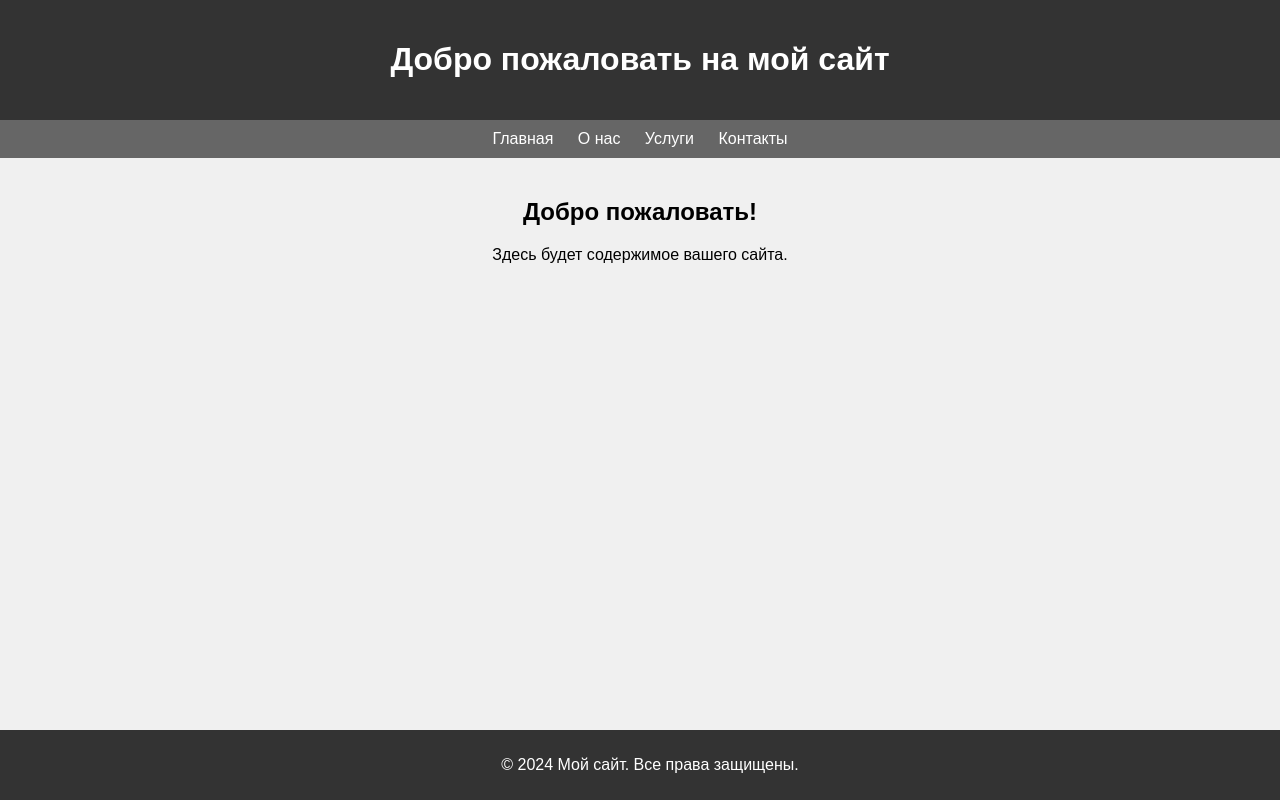
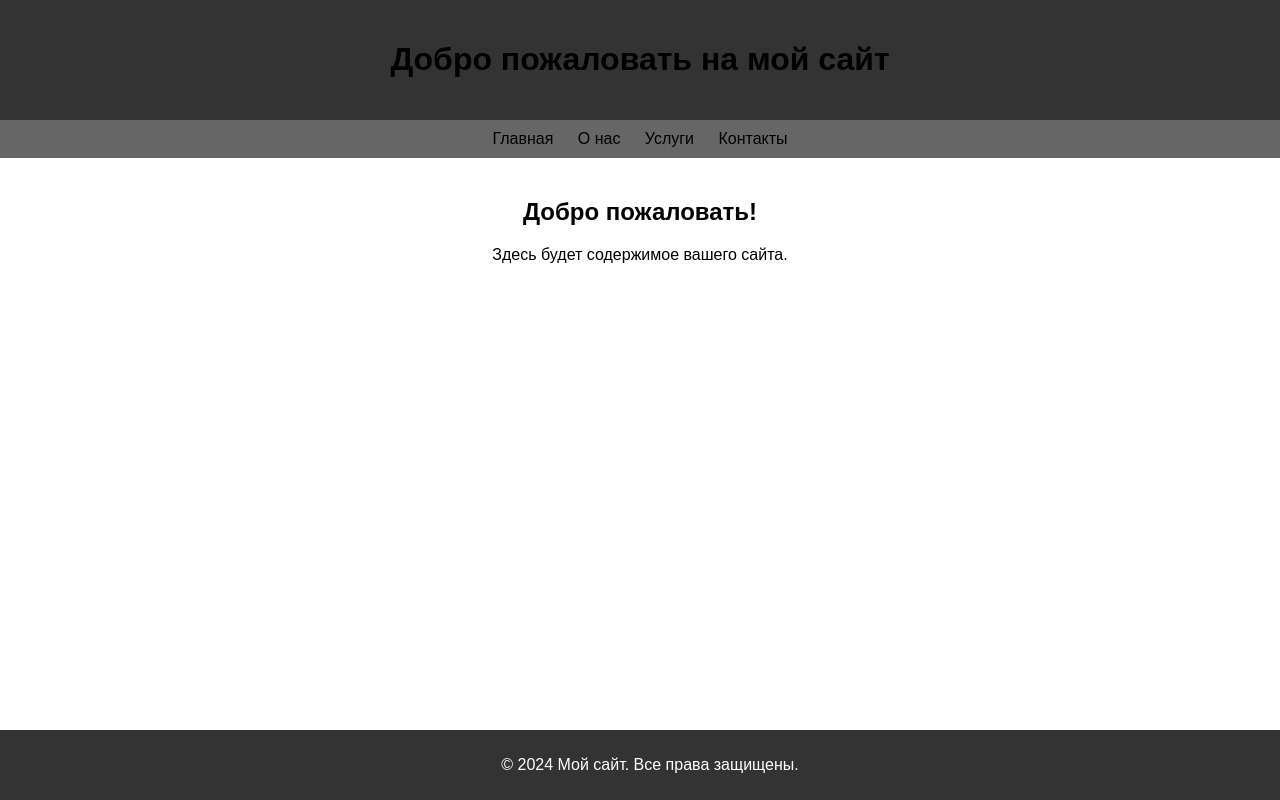
Before and after one commit to trippleXpro/xXx.github.io, a plain HTML site: page index.html in a window 1280 px wide. Drawn offline with Linux system fonts and the light colour scheme.

Commit message:
Update index.html

```diff
--- a/index.html
+++ b/index.html
@@ -9,22 +9,22 @@
             font-family: Arial, sans-serif;
             margin: 0;
             padding: 0;
-            background-color: #f0f0f0;
+            background-color: var(--tg-theme-bg-color);
         }
         header {
             background-color: #333;
-            color: #fff;
+            color: var(--tg-theme-bg-color);
             padding: 20px;
             text-align: center;
         }
         nav {
             background-color: #666;
-            color: #fff;
+            color: var(--tg-theme-bg-color);
             padding: 10px;
             text-align: center;
         }
         nav a {
-            color: #fff;
+            color: var(--tg-theme-bg-color);
             text-decoration: none;
             margin: 0 10px;
         }
```
